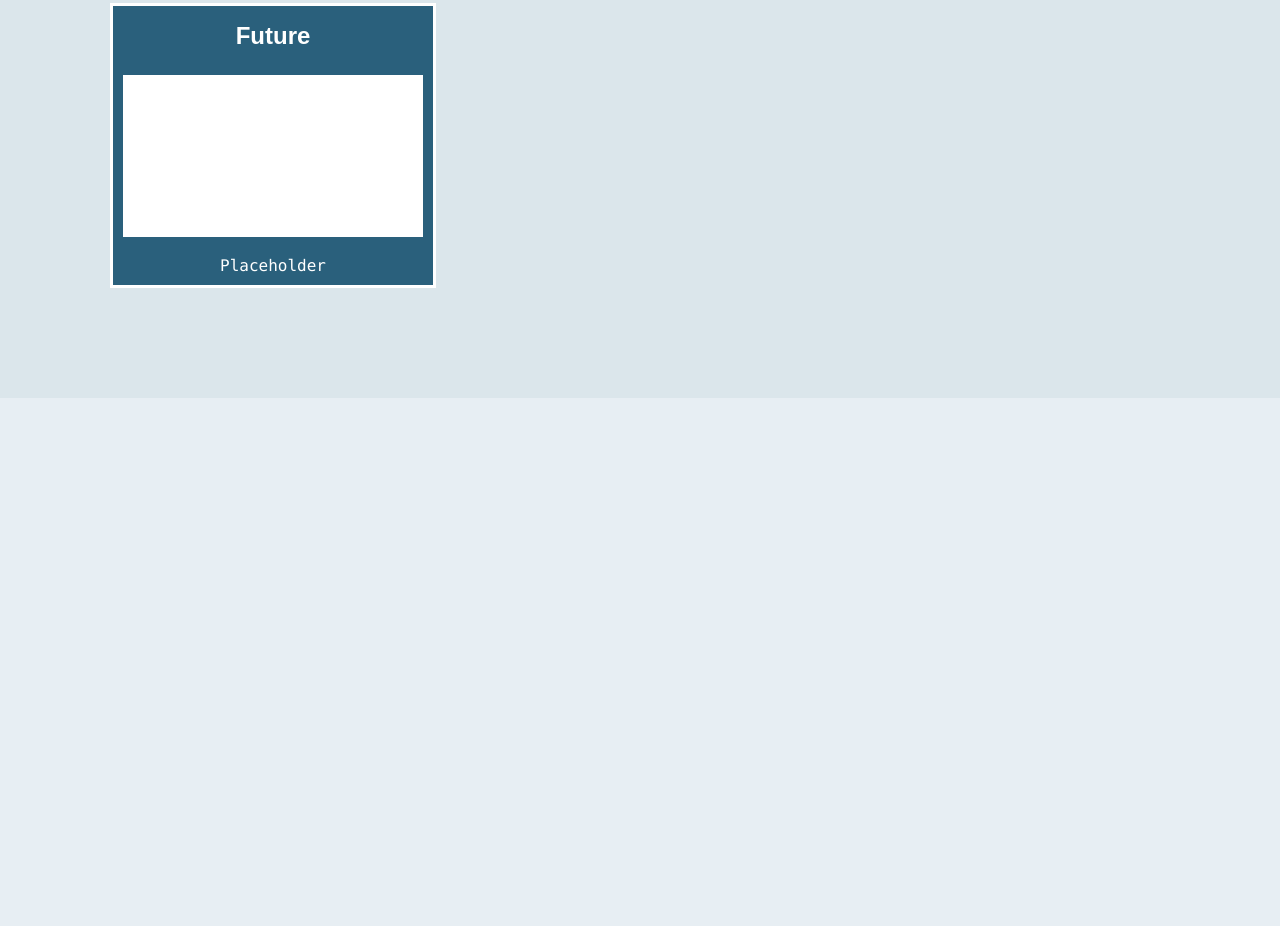
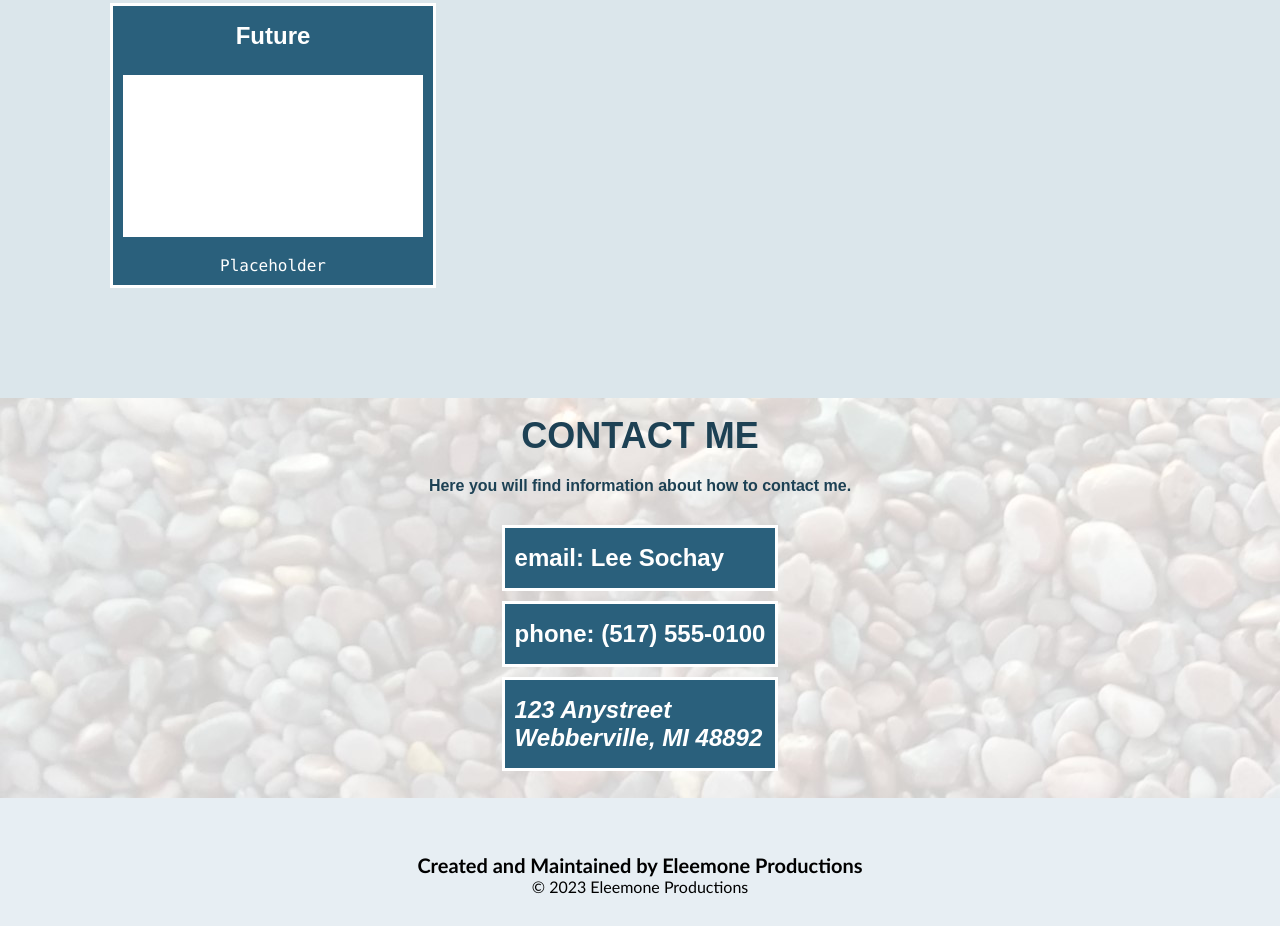
Before and after one commit to leesochay/Lee-Sochay-Portfolio, a plain HTML site: page index.html in a window 1280 px wide. Shown: the part 3065-3991 px from the top of the page. Before the commit the page ends 3463 px from the top, so only its background shows below. Drawn offline with Linux system fonts and the light colour scheme.

Commit message:
added code for the contacts section and the footer

```diff
--- a/assets/css/style.css
+++ b/assets/css/style.css
@@ -271,3 +271,57 @@ article ul {
 	font-weight: bold;
 	padding: 6px 0;
 }
+
+/* Flexbox layout and styling for each section in the contact section */
+
+.contact {
+    display: flex;
+	justify-content: center;
+	align-items: center;
+	flex-direction: column;
+	height: 400px;
+    width: 100%;
+    margin-bottom: 25px;
+	background-image: url("../images/SuperiorRocks.jpg");
+}
+
+.contact h2 {
+	text-align: center;
+	font-family: 'Arial', 'Ebrima', 'Lucida Console';
+	color: #1D4154;
+	font-size: 36px;
+	margin-bottom: 20px;
+	font-weight: bold;
+}
+
+.contact p {
+	text-align: center;
+	font-family: 'Arial', 'Ebrima', 'Lucida Console';
+	color: #1D4154;
+	font-size: 16px;
+	font-weight: bold;
+	padding-bottom: 20px;
+}
+
+.contactinfo h3, address{
+	font-family: 'Arial', 'Ebrima', 'Lucida Console';
+	color: #ffffff;
+	font-size: 24px;
+	font-weight: bold;
+	padding: 6px 0;
+}
+
+/* Styling for the Footer section */
+
+footer {
+    padding: 30px;
+    clear: both;
+    font-family: 'Trebuchet MS', 'Lucida Sans Unicode', 'Lucida Grande', 'Lucida Sans', Arial, sans-serif;
+    text-align: center;
+}
+
+/* Styling for the author text in the footer */
+#author {
+    font-size: 20px;
+	font-weight: bold;
+}
--- a/index.html
+++ b/index.html
@@ -187,6 +187,38 @@
 </section>
 </section>
 
+<!-- The Contacts Section -->
+
+<section class="contact" id="contact">
+
+<!-- The Header for the Contacts Section -->
+        <h2>CONTACT ME</h2>
+        <p>Here you will find information about how to contact me.</p>
+<!-- The Conetents of the Contacts Section -->
+    <section class="contactinfo">
+        <article>
+            <h3>email: <a href="mailto:sochaylee@gmail.com">Lee Sochay</a></h3>
+        </article>
+
+        <article>
+            <h3>phone: (517) 555-0100</h3>
+        </article>
+
+        <article>
+            <address>123 Anystreet<br>
+            Webberville, MI 48892
+            </address>
+        </article>
+    </section>
+</section>
+
+</main>
+
+<!-- The Footer Section -->
+    <footer>
+        <p id="author">Created and Maintained by Eleemone Productions</p>
+        <p>&copy; 2023 Eleemone Productions</p>
+    </footer>
 
 </body>
 
```
